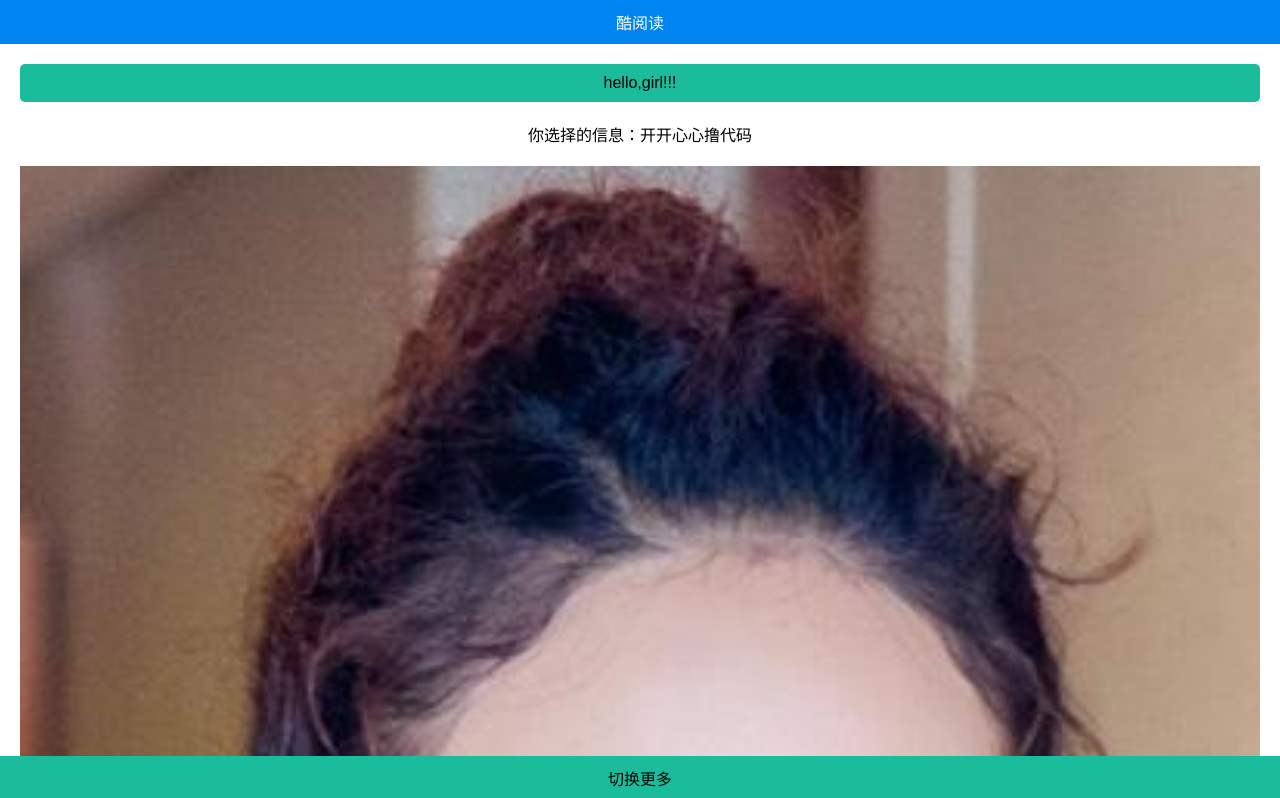
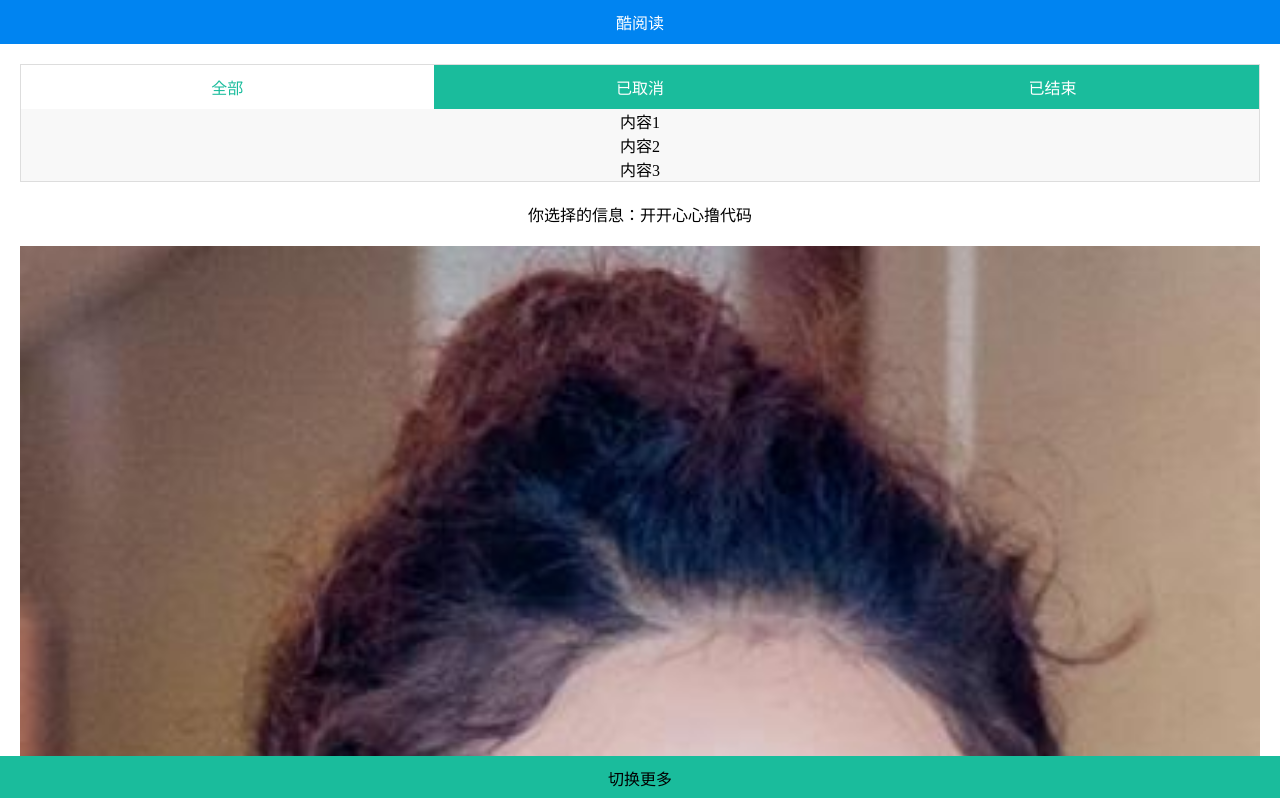
Before and after one commit to iamabby/reactFirstDemo, a React (Create React App) app: page / in a window 1280 px wide. Shown: the top 798 px of the page. Built offline with nearby package versions, Linux system fonts and the light colour scheme.

Commit message:
tab 选项卡

```diff
--- a/src/component/MainContent/MainContent.js
+++ b/src/component/MainContent/MainContent.js
@@ -3,21 +3,71 @@ import React from "react";
 
 
 
-var mainstyle={
-    margin:'20px',
-  padding:"10px",
- "fontSize" :'16px',
- "borderRadius":"5px",
- background:"#1abc9c",
 
-}
+class MainContent extends React.Component {
+    constructor() {
+        super();
+        this.state = {
+            idx: 0
+        }
+    }
 
-class MainContent extends React.Component{
-    render(){
-        return(
-            <div style={mainstyle}>
-  hello,girl!!!
+    tabClick = (index) => {
+        this.setState({
+            idx: index,
+        })
+    }
+    render() {
+        const tab = [
+            {
+                tab_txt: "全部",
+            },
+            {
+                tab_txt: "已取消",
+            }, {
+                tab_txt: "已结束",
+            }
+        ]
+        const content = [
+            {
+                item: "内容1"
+            }, {
+                item: "内容2"
+            }
+            , {
+                item: "内容3"
+            }
+        ]
 
+        return (
+            <div className="tab_block">
+
+
+                <div className="tab" >
+                    <ul>
+                        {
+                            tab.map((item, index) => {
+                                return (
+                                    <li key={index} onClick={() => this.tabClick(index)} className={this.state.idx === index ? "current" : " "}>
+                                        {item.tab_txt}
+                                    </li>
+                                )
+                            })
+                        }
+                    </ul>
+                </div>
+
+                <div className="tab_content">
+                    {
+                        content.map((item, index) => {
+                            return (
+                                <div key={index}>
+                                    {item.item}
+                                </div>
+                            )
+                        })
+                    }
+                </div>
             </div>
         )
     }
--- a/src/component/css/style.css
+++ b/src/component/css/style.css
@@ -1,5 +1,25 @@
 body {
+  font-family: "microsoft yahei";
   background: #fff;
+}
+ul,
+div,
+table,
+td,
+tr,
+th,
+ol {
+  margin: 0;
+  padding: 0;
+}
+ul li,
+div li,
+table li,
+td li,
+tr li,
+th li,
+ol li {
+  list-style: none;
 }
 .block_ul {
   position: fixed;
@@ -31,3 +51,26 @@ body {
   width: 100%;
   margin-top: 20px;
 }
+.tab_block {
+  margin: 20px;
+  border: 1px solid #ddd;
+  background: #f8f8f8;
+}
+.tab {
+  background: #1abc9c;
+}
+.tab ul {
+  width: 100%;
+  display: table;
+}
+.tab ul li {
+  float: left;
+  width: 33.33%;
+  padding: 10px;
+  color: #fff;
+  box-sizing: border-box;
+}
+.tab li.current {
+  color: #1abc9c;
+  background: #fff;
+}
--- a/src/component/css/style.less
+++ b/src/component/css/style.less
@@ -1,6 +1,14 @@
 body{
+    font-family: "microsoft yahei";
     background: #fff;
 
+}
+ul,div,table,td,tr,th,ol{
+    margin: 0;
+    padding: 0;
+    li{
+        list-style: none;
+    }
 }
 .block_ul{
     position: fixed;
@@ -32,3 +40,27 @@ body{
     width: 100%;
     margin-top: 20px;
 }
+.tab_block{
+    margin:20px;
+    border: 1px solid #ddd;
+    background:#f8f8f8;
+}
+.tab{
+    background: #1abc9c;
+    ul{
+        width: 100%;
+        display: table;
+        li{
+            float: left;
+            width: 33.33%;
+            padding: 10px;
+            color: #fff;
+            box-sizing: border-box;
+
+        }
+    }
+    li.current{
+        color: #1abc9c;
+        background: #fff;
+    }
+}
```
